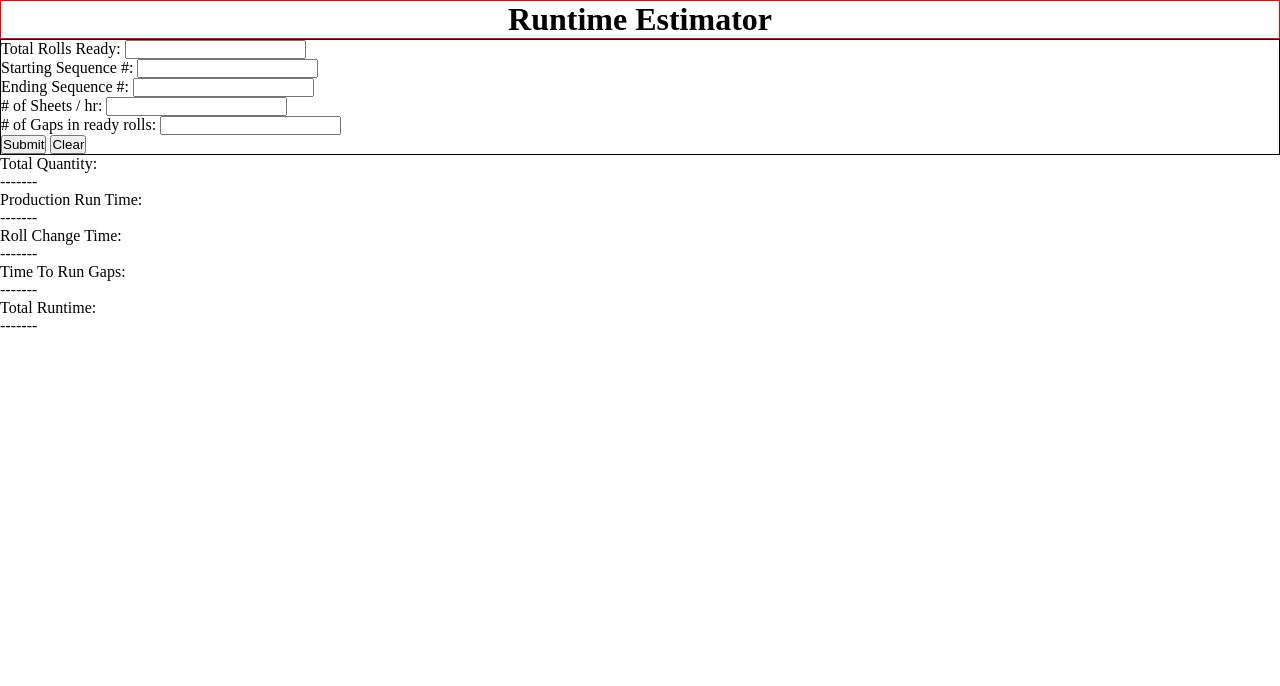
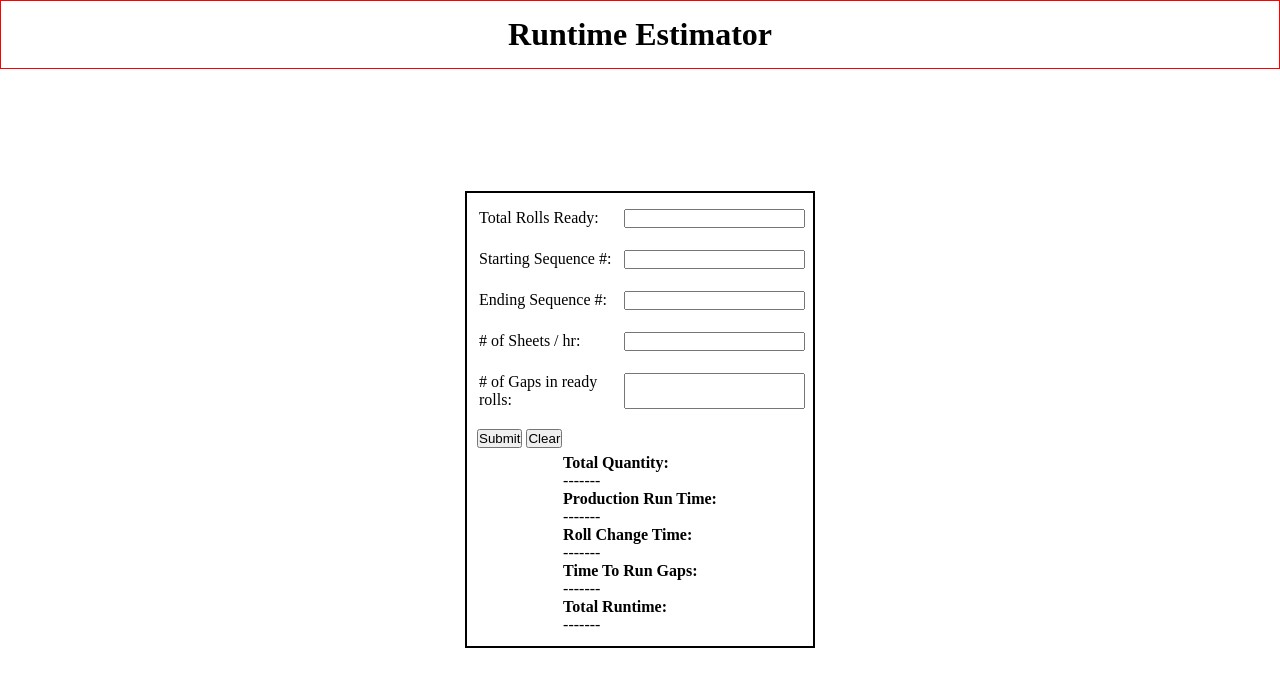
Before and after one commit to Jbugglin/rollr, a plain HTML site: page index.html in a window 1280 px wide. Drawn offline with Linux system fonts and the light colour scheme.

Commit message:
Refactor form layout and update runtime calculation
Grouped input fields in index.html for improved structure and styling, and updated CSS for better layout and appearance. Modified actions.js to pass production run time to calcTotalRunTime for more accurate calculations.

```diff
--- a/actions.js
+++ b/actions.js
@@ -11,13 +11,13 @@ estimateForm.addEventListener("submit", (e) => {
     calcTotalQuantity();
     calcRollChangeTime();
     calcGapsInRoll();
-    calcTotalRunTime();
 });
 
 // Calcluate total run time: Add production run time,
 //  roll change time, and gap run time.
-function calcTotalRunTime() {
-    console.log("total?")
+function calcTotalRunTime(quantityRunTime) {
+    let runTime = quantityRunTime;
+    console.log(runTime);
 }
 
 
@@ -36,6 +36,7 @@ function calcTotalQuantity(){
 function calcProdRunTime(totalQuantity){
     let quantityRunTime = (totalQuantity / prodVelo.value);
     document.getElementById('qtyRunTime').innerHTML = (Math.round((quantityRunTime + Number.EPSILON) * 100) / 100)+ " Hours";
+    calcTotalRunTime(quantityRunTime);
 }
 
 
--- a/index.html
+++ b/index.html
@@ -17,27 +17,37 @@
         <div class="container">
             <form id="user-input">
                 <!-- Will convert this to a drop-down selection -->
+                <div class="user-input-field">
                     <label for="totalReadyRolls">Total Rolls Ready:</label>
                     <input type="number" name="totalReadyRolls" id="totalReadyRolls">
+                </div>
                 <br>
+                <div class="user-input-field">
                     <label for="seqStart">Starting Sequence #:</label>
                     <input type="number" name="seqStart" id="seqStart">
+                </div>
                 <br>
+                <div class="user-input-field">
                     <label for="seqEnd">Ending Sequence #:</label>
                     <input type="number" name="seqEnd" id="seqEnd">
+                </div>
                 <br>
+                <div class="user-input-field">
                     <label for="prodVelo"># of Sheets / hr:</label>
                     <input type="number" name="prodVelo" id="prodVelo">
+                </div>
                 <br>
                 <!-- Will convert this to a drop-down selection -->
+                <div class="user-input-field">
                     <label for="numOfGaps"># of Gaps in ready rolls: </label>
                     <input type="number" name="numOfGaps" id="numOfGaps">
+                </div>
                 <br>
                 <button type="submit">Submit</button>
                 <button type="reset">Clear</button>
             </form>
 
-            <div class="output">
+            <div id="output">
                 <div id="totalQtyContainer">
                     <span>Total Quantity: </span>
                     <div id="quantity">-------</div>
--- a/style.css
+++ b/style.css
@@ -4,16 +4,59 @@
     padding: 0;
 }
 
-html, body {
+body {
     width: 100dvw;
-    height: auto;
+    height: 100dvh;
+}
+
+body {
+    font-size: 1rem;
 }
 
 header {
     border: 1px solid red;
-    text-align: center;
+    width: 100%;
+    height: 69px;
+    display: flex;
+    justify-content: center;
+    align-items: center;
+
+}
+
+main {
+    width: 100%;
+    height: 100%;
+    display: flex;
+    justify-content: center;
+    align-items: center;
+}
+
+.container {
+    transform: translateY(-50px);
+    padding: 10px;
+    display: flex;
+    flex-direction: column;
+    justify-content: center;
+    align-items: center;
+    max-width: 350px;
+    border: 2px solid black;
 }
 
 #user-input {
-    border: 1px solid black;
+    margin: 0.25rem auto;
 }
+
+#output {
+    margin: 0.125rem auto;
+}
+
+#output span {
+    font-weight: 700;
+}
+
+.user-input-field {
+    margin: 0.125rem;
+    width: 100%;
+    display: flex;
+    justify-content: space-between;
+}
```
Lines whose indentation alone changed are shown as unchanged.
